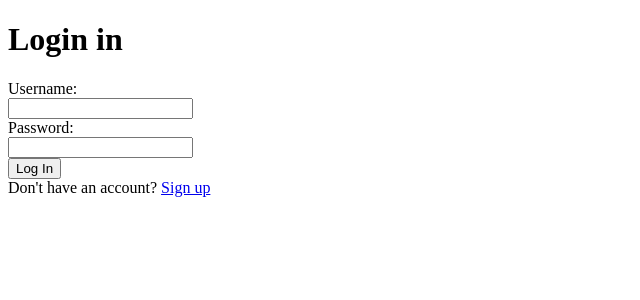
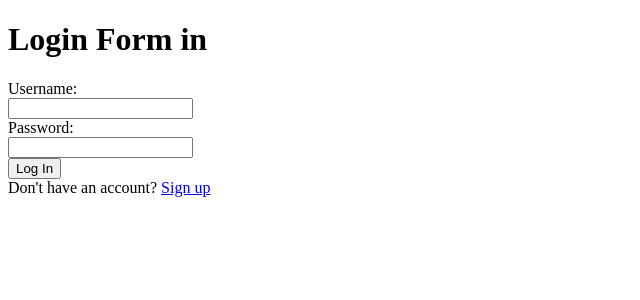
Before and after one commit to Misstwittysha05/my-registration-project, a PHP site: page / in a window 1280 px wide. Shown: the top 300 px of the page, without its empty margins (0-640 px from the left). Run offline with PHP 8.4, Linux system fonts and the light colour scheme; a stand-in replaces the project's code that opens the database connection.

Commit message:
added information on index.php

```diff
--- a/index.php
+++ b/index.php
@@ -8,7 +8,7 @@
 </head>
 <body>
     <div class="container">
-        <h1> <span>Login</span> in</h1>
+        <h1> <span>Login Form</span> in</h1>
         <form action="login_process.php" method="POST">
             <div class="form-group">
                 <label for="username">Username: </label><br>
```
